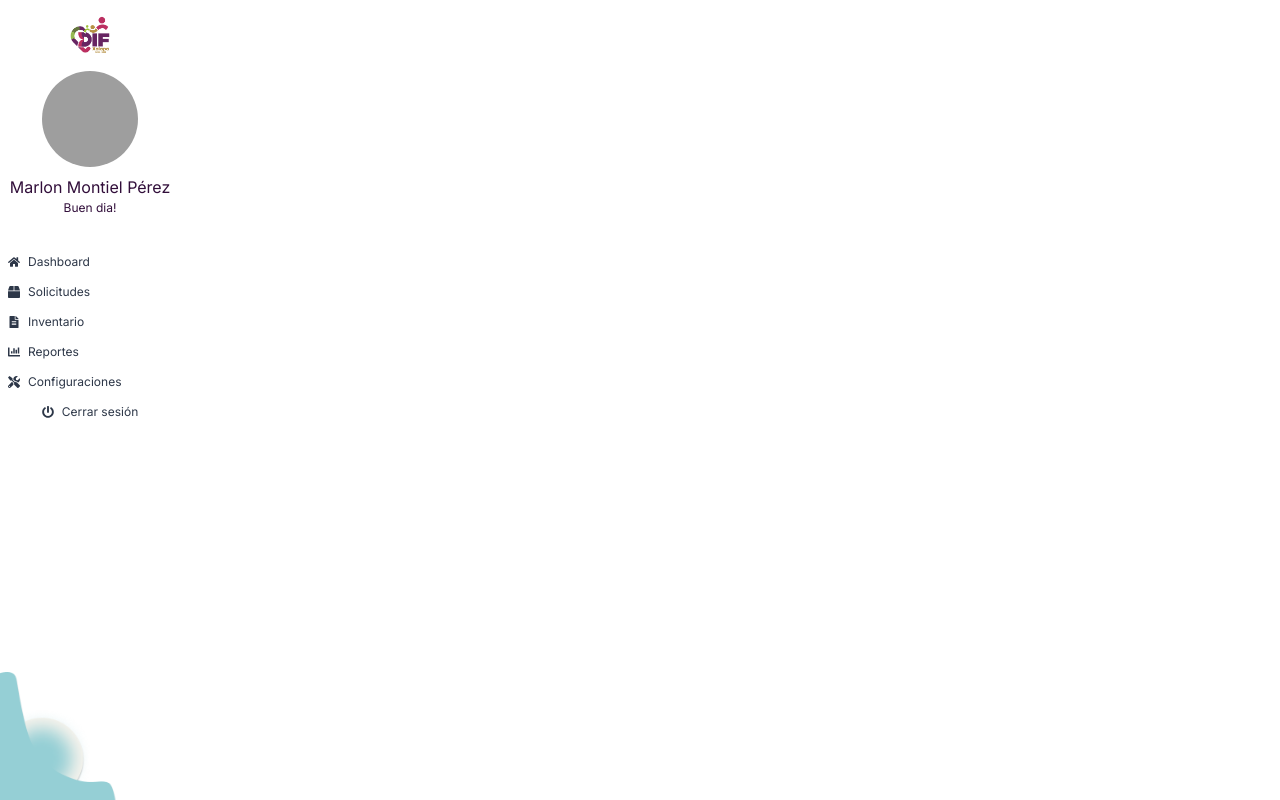
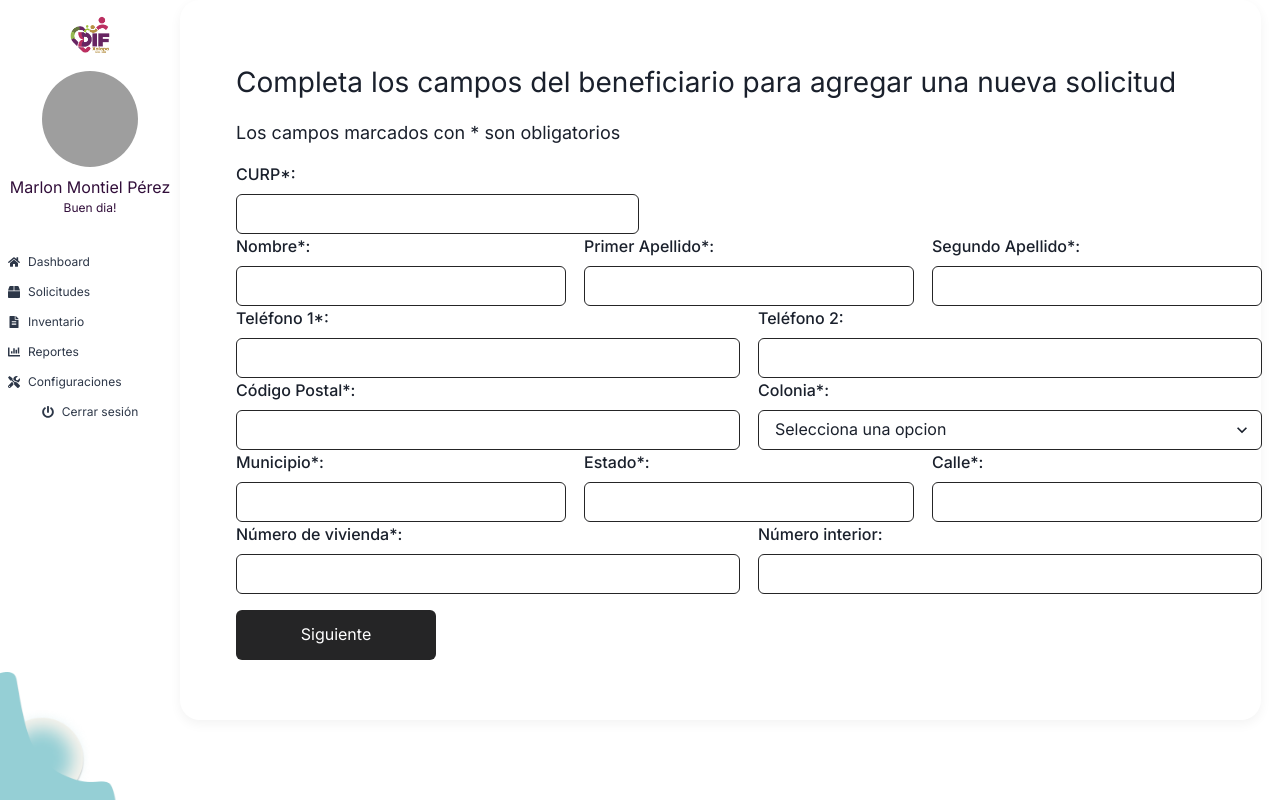
Before and after one commit to DPaxtian/SGSDIF-FE, a React (Vite) app: page /nueva-solicitud in a window 1280 px wide. Built offline with nearby package versions, Linux system fonts and the light colour scheme; grey boxes are pictures that could not be loaded.

Commit message:
Implementacion del flujo de nueva soliciutd

```diff
--- a/src/App.jsx
+++ b/src/App.jsx
@@ -67,6 +67,8 @@ function App() {
             <Routes>
               <Route path="/" element={<Dashboard />} />
               <Route path="/en-proceso" element={<ConstructionPage />} />
+              <Route path="/nueva-solicitud" element={<AgregarNuevaSolicitudPrimeraParte />} />
+              <Route path="/nueva-solicitud/segunda-parte" element={<AgregarNuevaSolicitudSegundaParte />} />
             </Routes>
           </Box>
         </Flex>
--- a/src/paginas/Dashboard.jsx
+++ b/src/paginas/Dashboard.jsx
@@ -52,9 +52,9 @@ const App = () => {
         <Box p={10} height="100vh">
             <SimpleGrid columns={{ base: 2, md: 2 }} spacing={10} alignItems="center" justifyContent="center" height="full">
                 <FeatureBox title="Nueva solicitud" icon={FaClipboardList} onBoxClick={() => handleBoxClick('/nueva-solicitud')} />
-        <FeatureBox title="Aprobar solicitudes" icon={FaCheck} onBoxClick={() => handleBoxClick('/aprobar-solicitudes')} />
-        <FeatureBox title="Generar reporte" icon={FaChartArea} onBoxClick={() => handleBoxClick('/generar-reporte')} />
-        <FeatureBox title="Agregar apoyo al inventario" icon={FaDolly} onBoxClick={() => handleBoxClick('/agregar-apoyo-inventario')} />
+                <FeatureBox title="Aprobar solicitudes" icon={FaCheck} onBoxClick={() => handleBoxClick('/en-proceso')} />
+                <FeatureBox title="Generar reporte" icon={FaChartArea} onBoxClick={() => handleBoxClick('/en-proceso')} />
+                <FeatureBox title="Agregar apoyo al inventario" icon={FaDolly} onBoxClick={() => handleBoxClick('/en-proceso')} />
             </SimpleGrid>
         </Box>
     );
--- a/src/paginas/solicitudes/AgregarNuevaSolicitudPrimeraParte.jsx
+++ b/src/paginas/solicitudes/AgregarNuevaSolicitudPrimeraParte.jsx
@@ -1,13 +1,16 @@
 import React from 'react';
 import { useForm } from 'react-hook-form';
+import { useNavigate } from 'react-router-dom';
 import { Box, Button, Flex, FormControl, FormErrorMessage, FormLabel, Input, Select } from '@chakra-ui/react';
 
 const AgregarNuevaSolicitudPrimeraParte = ({ onNext }) => {
+  const navigate = useNavigate();
   const { handleSubmit, register, formState: { errors } } = useForm();
 
   const onSubmit = (data) => {
     console.log(data);
-    onNext(data);
+    // Aquí puedes guardar los datos en el estado global o realizar alguna acción antes de navegar
+    navigate('/nueva-solicitud/segunda-parte');
   };
 
   return (
@@ -59,7 +62,7 @@ const AgregarNuevaSolicitudPrimeraParte = ({ onNext }) => {
             </FormControl>
 
             <FormControl isInvalid={errors.apellido2}>
-              <FormLabel htmlFor="apellido2">Segundo Apellido:</FormLabel>
+              <FormLabel htmlFor="apellido2">Segundo Apellido*:</FormLabel>
               <Input id="apellido2" borderColor="#252526" width="330px" {...register("apellido2", { required: "Este campo es requerido" })} />
               <FormErrorMessage>{errors.apellido2 && errors.apellido2.message}</FormErrorMessage>
             </FormControl>
```
Lines whose indentation alone changed are shown as unchanged.
